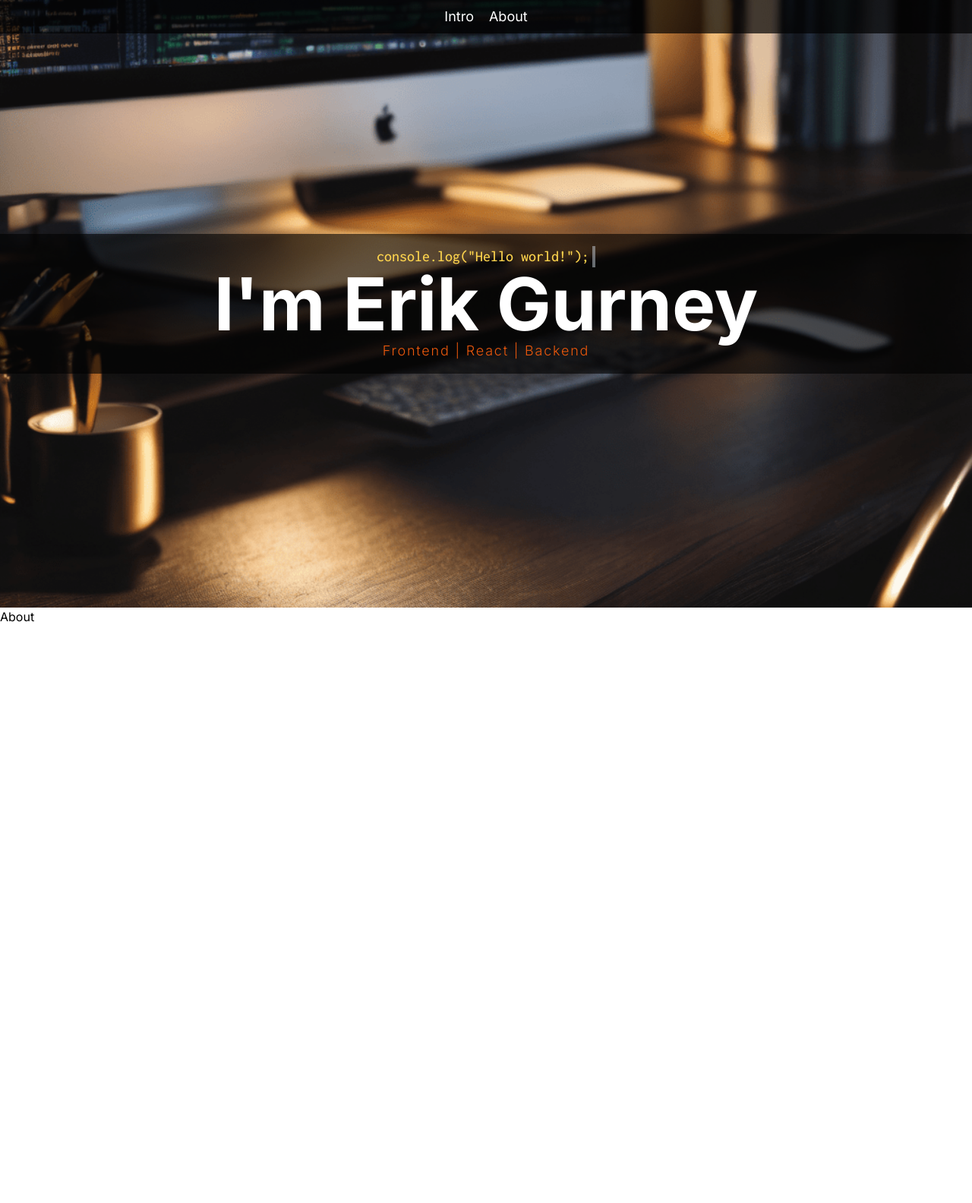
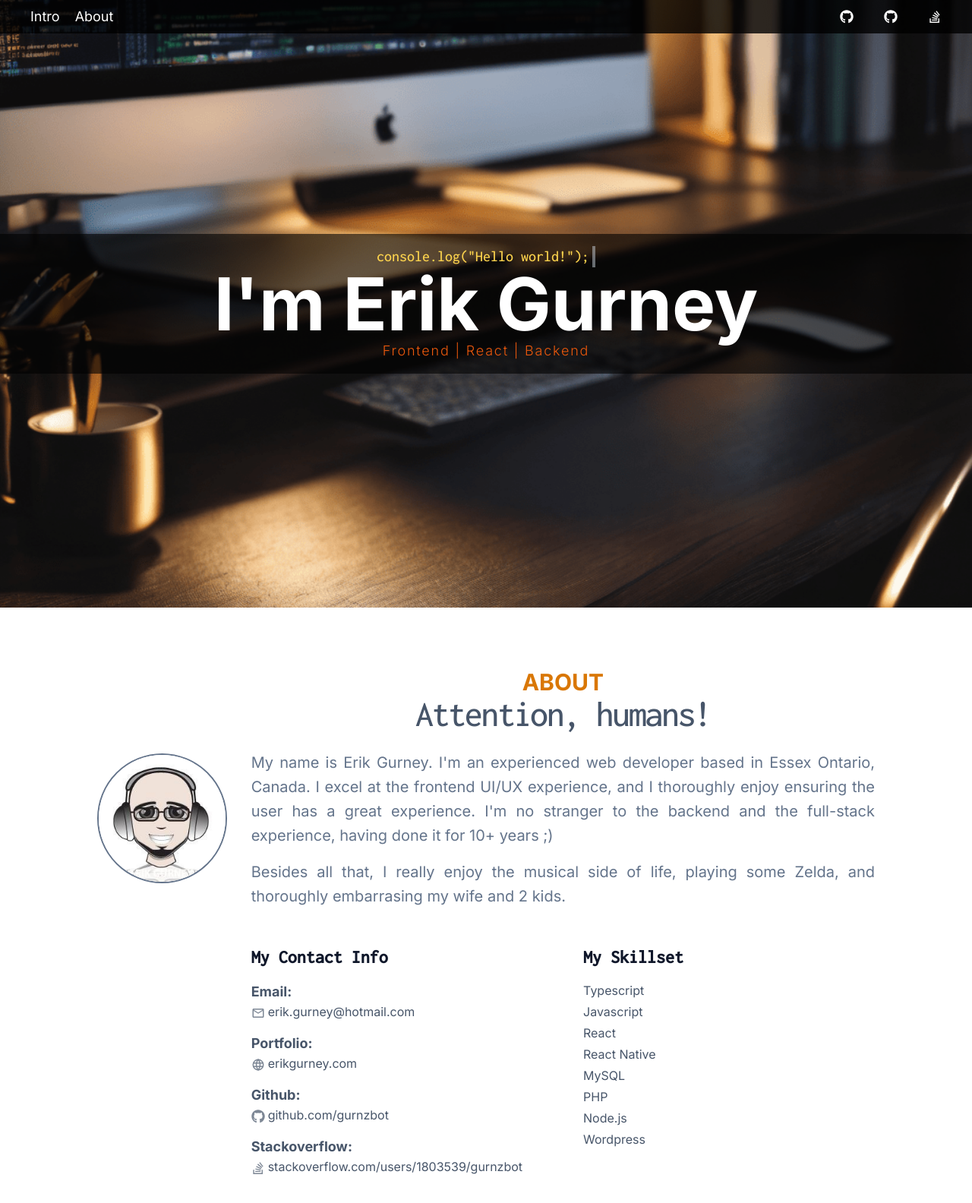
Before and after one commit to gurnzbot/portfolio-nextjs, a Next.js app: page / in a window 1280 px wide. Shown: the top 1584 px of the page at 76% size. Built offline with nearby package versions, Linux system fonts and the light colour scheme.

Commit message:
feat(about): finish up basic section content and layout

```diff
--- a/app/page.tsx
+++ b/app/page.tsx
@@ -5,7 +5,7 @@ import Navigation from "@/src/components/nav/Navigation";
 
 export default function Home() {
     return (
-        <main className="flex flex-col flex-1 min-h-screen min-w-[300px] scroll-smooth">
+        <main className="flex flex-col flex-1 min-h-screen min-w-[300px] scroll-smooth snap-y">
             <Navigation />
             <Intro />
             <About />
--- a/package.json
+++ b/package.json
@@ -11,7 +11,8 @@
     "dependencies": {
         "next": "14.0.3",
         "react": "^18",
-        "react-dom": "^18"
+        "react-dom": "^18",
+        "react-icons": "^4.12.0"
     },
     "devDependencies": {
         "@commitlint/config-conventional": "^18.4.3",
--- a/src/components/nav/NavLink.tsx
+++ b/src/components/nav/NavLink.tsx
@@ -29,7 +29,7 @@ function NavLink({ href, children }: Props) {
 
     // Cannot use Nextjs <Link>, as Next uses history.push() for links and those are not hash change events.  A normal <a> tag must be used.
     return (
-        <a className={`text-lg py-2  transition-all duration-0 hover:duration-150 ${active ? "text-amber-300" : "text-white hover:text-amber-300"}`} href={href}>
+        <a className={`flex items-center text-lg py-2 transition-all duration-0 hover:duration-150 ${active ? "text-amber-300" : "text-white hover:text-amber-300"}`} href={href}>
             {children}
         </a>
     );
--- a/src/components/nav/Navigation.tsx
+++ b/src/components/nav/Navigation.tsx
@@ -1,12 +1,33 @@
+// * Lib
+import { FaGithub, FaStackOverflow } from "react-icons/fa";
+
+// * Components
 import NavLink from "@/src/components/nav/NavLink";
 
 function Navigation() {
     return (
-        <div className="flex fixed w-full z-50 bg-black/70 justify-center">
+        <div className="flex fixed w-full z-50 bg-black/80 px-10 justify-between">
             <nav className="flex gap-5">
                 <NavLink href="#intro">Intro</NavLink>
                 <NavLink href="#about">About</NavLink>
             </nav>
+            <ul className="flex gap-10">
+                <li className="flex">
+                    <NavLink href="http://google.ca">
+                        <FaGithub />
+                    </NavLink>
+                </li>
+                <li className="flex">
+                    <NavLink href="https://github.com/gurnzbot">
+                        <FaGithub />
+                    </NavLink>
+                </li>
+                <li className="flex">
+                    <NavLink href="https://stackoverflow.com/users/1803539/gurnzbot">
+                        <FaStackOverflow />
+                    </NavLink>
+                </li>
+            </ul>
         </div>
     );
 }
--- a/src/components/sections/About.tsx
+++ b/src/components/sections/About.tsx
@@ -1,7 +1,84 @@
+// * Lib
+import Image from "next/image";
+import { FaGithub, FaStackOverflow } from "react-icons/fa";
+import { MdOutlineEmail } from "react-icons/md";
+import { TbWorld } from "react-icons/tb";
+
+// * Components
+import ContactLink from "@/src/components/sections/About/ContactLink";
+
 function About() {
     return (
-        <div id="about" className="flex flex-1 min-h-screen max-h-[800px]">
-            About
+        <div id="about" className="flex flex-1 flex-col gap-10 min-h-screen py-20 px-14 sm:px-32 snap-start">
+            <div className="flex flex-col lg:flex-row gap-8">
+                <div className="flex lg:w-1/6 min-w-[100px] lg:min-w-[150px] lg:pt-28 justify-center items-start">
+                    <Image className="w-[150px] lg:w-full rounded-[100%] overflow-hidden bg-cover border-2 border-slate-500" src="/images/erik-avatar.jpg" alt="Erik GUrney" width={215} height={215} />
+                </div>
+                <div className="flex-1">
+                    <h5 className="text-3xl text-center text-amber-600 font-bold uppercase">About</h5>
+                    <h1 className="font-inconsolata text-3xl sm:text-5xl text-center text-slate-600 tracking-tighter">Attention, humans!</h1>
+
+                    <div className="flex flex-col gap-4 pt-6 text-xl text-slate-500 leading-8 text-center xs:text-justify">
+                        <div>My name is Erik Gurney. I'm an experienced web developer based in Essex Ontario, Canada. I excel at the frontend UI/UX experience, and I thoroughly enjoy ensuring the user has a great experience. I'm no stranger to the backend and the full-stack experience, having done it for 10+ years ;&#41;</div>
+                        <div>Besides all that, I really enjoy the musical side of life, playing some Zelda, and thoroughly embarrasing my wife and 2 kids.</div>
+                    </div>
+
+                    <div className="flex flex-col lg:flex-row gap-10 lg:gap-20 text-slate-600 mt-12">
+                        <div className="flex flex-col gap-4">
+                            <h3 className="w-full font-inconsolata font-bold text-2xl text-slate-900">My Contact Info</h3>
+
+                            <div className="flex flex-col gap-4">
+                                <div>
+                                    <label className="text-lg font-bold">Email:</label>
+                                    <div className="text-ellipsis overflow-hidden">
+                                        <ContactLink Icon={MdOutlineEmail} href="mailto:erik.gurney@hotmail.com">
+                                            erik.gurney@hotmail.com
+                                        </ContactLink>
+                                    </div>
+                                </div>
+                                <div>
+                                    <label className="text-lg font-bold">Portfolio:</label>
+                                    <div className="text-ellipsis overflow-hidden">
+                                        <ContactLink Icon={TbWorld}>erikgurney.com</ContactLink>
+                                    </div>
+                                </div>
+                                <div>
+                                    <label className="text-lg font-bold">Github:</label>
+                                    <div className="text-ellipsis overflow-hidden">
+                                        <ContactLink Icon={FaGithub} href="https://github.com/gurnzbot" target="blank">
+                                            github.com/gurnzbot
+                                        </ContactLink>
+                                    </div>
+                                </div>
+                                <div>
+                                    <label className="text-lg font-bold">Stackoverflow:</label>
+                                    <div className="text-ellipsis overflow-hidden">
+                                        <ContactLink Icon={FaStackOverflow} href="https://stackoverflow.com/users/1803539/gurnzbot">
+                                            stackoverflow.com/users/1803539/gurnzbot
+                                        </ContactLink>
+                                    </div>
+                                </div>
+                            </div>
+                        </div>
+
+                        {/* TODO: make this more interesting */}
+                        <div className="flex flex-col gap-4">
+                            <h3 className="w-full font-inconsolata font-bold text-2xl text-slate-900">My Skillset</h3>
+
+                            <div className="flex flex-col gap-1">
+                                <div>Typescript</div>
+                                <div>Javascript</div>
+                                <div>React</div>
+                                <div>React Native</div>
+                                <div>MySQL</div>
+                                <div>PHP</div>
+                                <div>Node.js</div>
+                                <div>Wordpress</div>
+                            </div>
+                        </div>
+                    </div>
+                </div>
+            </div>
         </div>
     );
 }
--- /dev/null
+++ b/src/components/sections/About/ContactLink.tsx
@@ -0,0 +1,19 @@
+import { AnchorHTMLAttributes } from "react";
+
+type Props = AnchorHTMLAttributes<HTMLAnchorElement> & {
+    Icon: JSX.ElementType;
+    children: React.ReactNode;
+};
+
+function ContactLink({ Icon, children, ...props }: Props) {
+    return (
+        <a {...props} className="flex gap-1 items-center hover:text-amber-600 transition-all duration-0 hover:duration-150 active:scale-125">
+            <span className="mt-1 text-lg opacity-70">
+                <Icon />
+            </span>
+            <span>{children}</span>
+        </a>
+    );
+}
+
+export default ContactLink;
--- a/src/components/sections/Intro.tsx
+++ b/src/components/sections/Intro.tsx
@@ -2,7 +2,7 @@ import ComputerWritingAnimation from "@/src/components/ComputerWritingAnimation"
 
 function Intro() {
     return (
-        <div id="intro" className="flex flex-1 min-h-screen max-h-[800px]">
+        <div id="intro" className="flex flex-1 min-h-screen h-[800px] snap-start">
             <div className="flex flex-1 flex-col justify-center items-center text-white bg-intro bg-center bg-cover">
                 <div className="flex w-full flex-col justify-center items-center bg-black/60 py-4 px-4">
                     <ComputerWritingAnimation text={`console.log("Hello world!");`} />
```
Also changed, not shown: public/images/erik-avatar.jpg (added), 1 other file (tests, documents, lock files or other folders).
